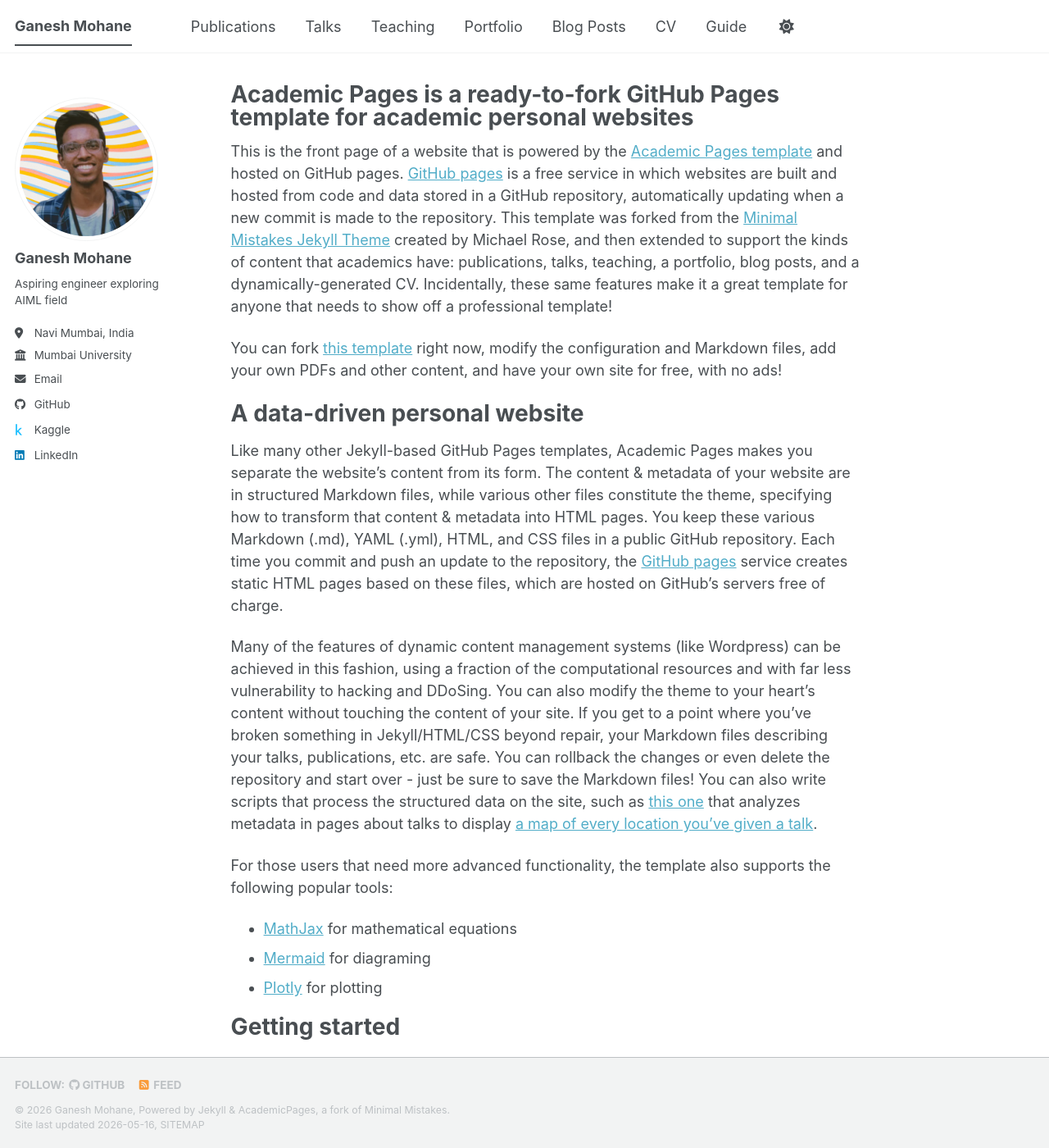
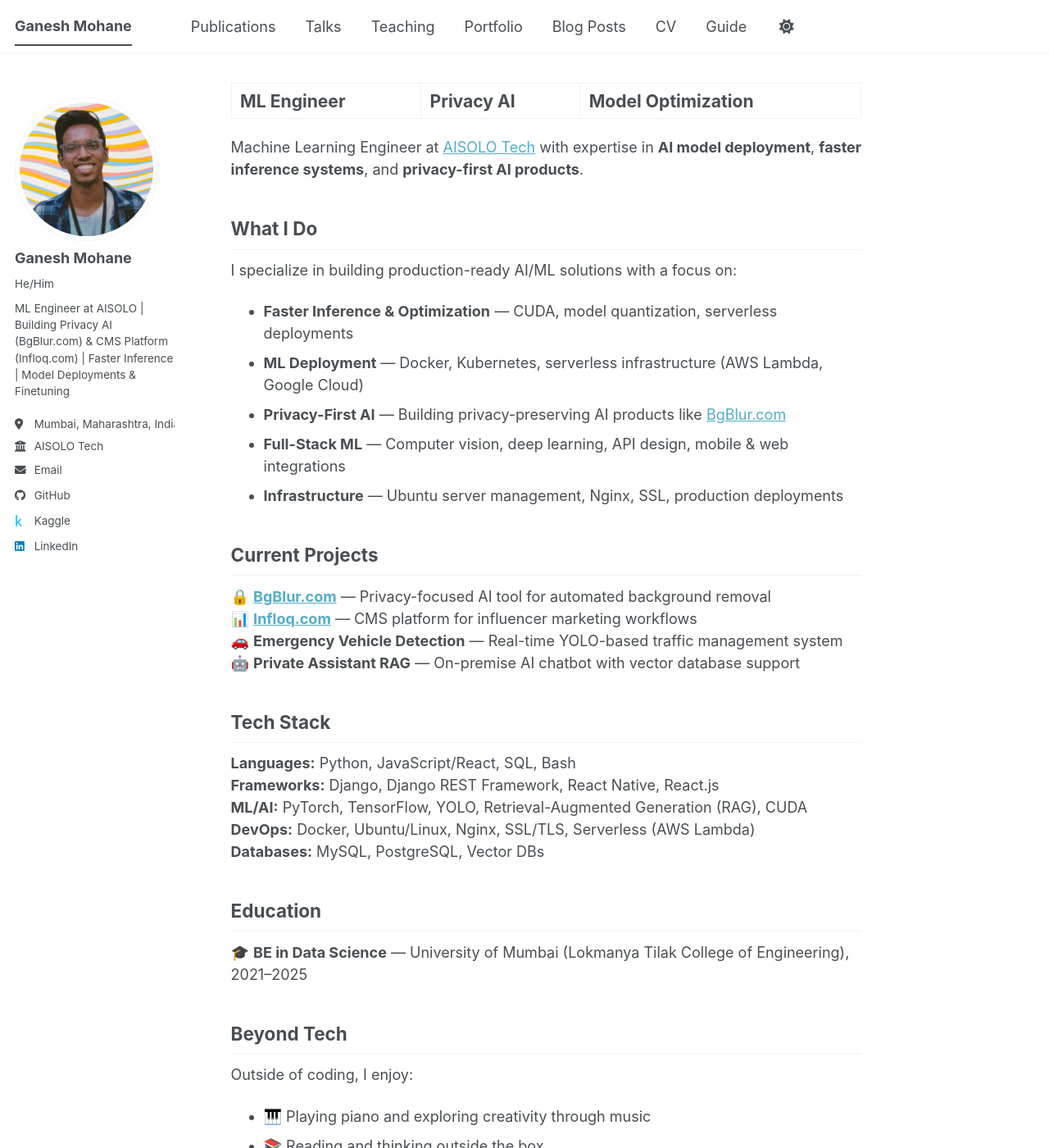
Before and after one commit to ganeshmohane/ganeshmohane.github.io, a Jekyll site: the page built from _pages/about.md, in a window 1280 px wide and 1400 px high. Shown: the whole window at 82% size. Built offline with Jekyll 4.4.1, drawn with Linux system fonts in a browser that asks for light colours; a script bundle is joined from its source files by our own code; library files that are not in the unit come from our copies; some of the changed text lies outside the part shown.

Commit message:
update about me

```diff
--- a/_config.yml
+++ b/_config.yml
@@ -12,7 +12,7 @@
 title                    : "Ganesh Mohane"
 title_separator          : "-"
 name                     : &name "Ganesh Mohane"
-description              : &description "Ganesh Mohane's academic portfolio"   # Update this with a general description of your site, this is the default if not overridden by a page
+description              : &description "ML Engineer at AISOLO | Building Privacy AI & ML Infrastructure"
 url                      : https://ganeshmohane.github.io # The base hostname & protocol for your site e.g. "https://[your GitHub username].github.io",
                                                            # or if you already have some other page hosted on Github then use "https://[your GitHub username].github.io/[Your Repo Name]"
 baseurl                  : "" # the subpath of your site, e.g. "/blog"
@@ -25,10 +25,10 @@
   # Biographic information
   avatar           : "profile.png"
   name             : "Ganesh Mohane"
-  pronouns         : # example: "she/her"
-  bio              : "Aspiring engineer exploring AIML field"
-  location         : "Navi Mumbai, India"
-  employer         : "Mumbai University"
+  pronouns         : "He/Him"
+  bio              : "ML Engineer at AISOLO | Building Privacy AI (BgBlur.com) & CMS Platform (Infloq.com) | Faster Inference | Model Deployments & Finetuning"
+  location         : "Mumbai, Maharashtra, India"
+  employer         : "AISOLO Tech"
   uri              : # URL
   email            : "ganeshmohane5@gmail.com"
 
--- a/_layouts/default.html
+++ b/_layouts/default.html
@@ -18,12 +18,14 @@
 
     {{ content }}
 
+    {% unless page.url == "/" %}
     <div class="page__footer">
       <footer>
         {% include footer/custom.html %}
         {% include footer.html %}
       </footer>
     </div>
+    {% endunless %}
 
     {% include scripts.html %}
 
--- a/_pages/about.md
+++ b/_pages/about.md
@@ -1,56 +1,52 @@
 ---
 permalink: /
-title: "Academic Pages is a ready-to-fork GitHub Pages template for academic personal websites"
+title: "ML Engineer | Privacy AI | Model Optimization"
 author_profile: true
 redirect_from:
   - /about/
   - /about.html
 ---
 
-This is the front page of a website that is powered by the [Academic Pages template](https://github.com/academicpages/academicpages.github.io) and hosted on GitHub pages. [GitHub pages](https://pages.github.com) is a free service in which websites are built and hosted from code and data stored in a GitHub repository, automatically updating when a new commit is made to the repository. This template was forked from the [Minimal Mistakes Jekyll Theme](https://mmistakes.github.io/minimal-mistakes/) created by Michael Rose, and then extended to support the kinds of content that academics have: publications, talks, teaching, a portfolio, blog posts, and a dynamically-generated CV. Incidentally, these same features make it a great template for anyone that needs to show off a professional template!
+Machine Learning Engineer at [AISOLO Tech](https://aisolo.com) with expertise in **AI model deployment**, **faster inference systems**, and **privacy-first AI products**.
 
- You can fork [this template](https://github.com/academicpages/academicpages.github.io) right now, modify the configuration and Markdown files, add your own PDFs and other content, and have your own site for free, with no ads!
+## What I Do
 
-A data-driven personal website
-======
-Like many other Jekyll-based GitHub Pages templates, Academic Pages makes you separate the website's content from its form. The content & metadata of your website are in structured Markdown files, while various other files constitute the theme, specifying how to transform that content & metadata into HTML pages. You keep these various Markdown (.md), YAML (.yml), HTML, and CSS files in a public GitHub repository. Each time you commit and push an update to the repository, the [GitHub pages](https://pages.github.com/) service creates static HTML pages based on these files, which are hosted on GitHub's servers free of charge.
+I specialize in building production-ready AI/ML solutions with a focus on:
 
-Many of the features of dynamic content management systems (like Wordpress) can be achieved in this fashion, using a fraction of the computational resources and with far less vulnerability to hacking and DDoSing. You can also modify the theme to your heart's content without touching the content of your site. If you get to a point where you've broken something in Jekyll/HTML/CSS beyond repair, your Markdown files describing your talks, publications, etc. are safe. You can rollback the changes or even delete the repository and start over - just be sure to save the Markdown files! You can also write scripts that process the structured data on the site, such as [this one](https://github.com/academicpages/academicpages.github.io/blob/master/talkmap.ipynb) that analyzes metadata in pages about talks to display [a map of every location you've given a talk](https://academicpages.github.io/talkmap.html).
+- **Faster Inference & Optimization** — CUDA, model quantization, serverless deployments
+- **ML Deployment** — Docker, Kubernetes, serverless infrastructure (AWS Lambda, Google Cloud)
+- **Privacy-First AI** — Building privacy-preserving AI products like [BgBlur.com](https://bgblur.com)
+- **Full-Stack ML** — Computer vision, deep learning, API design, mobile & web integrations
+- **Infrastructure** — Ubuntu server management, Nginx, SSL, production deployments
 
-For those users that need more advanced functionality, the template also supports the following popular tools:
-- [MathJax](https://www.mathjax.org/) for mathematical equations
-- [Mermaid](https://mermaid.js.org/) for diagraming
-- [Plotly](https://plotly.com/javascript/) for plotting
+## Current Projects
 
-Getting started
-======
-1. Register a GitHub account if you don't have one and confirm your e-mail (required!)
-1. Fork [this template](https://github.com/academicpages/academicpages.github.io) by clicking the "Use this template" button in the top right.
-1. Go to the repository's settings (rightmost item in the tabs that start with "Code", should be below "Unwatch"). Rename the repository "[your GitHub username].github.io", which will also be your website's URL.
-1. Set site-wide configuration and create content & metadata (see below -- also see [this set of diffs](https://archive.is/3TPas) showing what files were changed to set up [an example site](https://getorg-testacct.github.io) for a user with the username "getorg-testacct")
-1. Upload any files (like PDFs, .zip files, etc.) to the files/ directory. They will appear at https://[your GitHub username].github.io/files/example.pdf.
-1. Check status by going to the repository settings, in the "GitHub pages" section
+🔒 **[BgBlur.com](https://bgblur.com)** — Privacy-focused AI tool for automated background removal
+📊 **[Infloq.com](https://infloq.com)** — CMS platform for influencer marketing workflows
+🚗 **Emergency Vehicle Detection** — Real-time YOLO-based traffic management system
+🤖 **Private Assistant RAG** — On-premise AI chatbot with vector database support
 
-Site-wide configuration
-------
-The main configuration file for the site is in the base directory in [_config.yml](https://github.com/academicpages/academicpages.github.io/blob/master/_config.yml), which defines the content in the sidebars and other site-wide features. You will need to replace the default variables with ones about yourself and your site's github repository. The configuration file for the top menu is in [_data/navigation.yml](https://github.com/academicpages/academicpages.github.io/blob/master/_data/navigation.yml). For example, if you don't have a portfolio or blog posts, you can remove those items from that navigation.yml file to remove them from the header.
+## Tech Stack
 
-Create content & metadata
-------
-For site content, there is one Markdown file for each type of content, which are stored in directories like _publications, _talks, _posts, _teaching, or _pages. For example, each talk is a Markdown file in the [_talks directory](https://github.com/academicpages/academicpages.github.io/tree/master/_talks). At the top of each Markdown file is structured data in YAML about the talk, which the theme will parse to do lots of cool stuff. The same structured data about a talk is used to generate the list of talks on the [Talks page](https://academicpages.github.io/talks), each [individual page](https://academicpages.github.io/talks/2012-03-01-talk-1) for specific talks, the talks section for the [CV page](https://academicpages.github.io/cv), and the [map of places you've given a talk](https://academicpages.github.io/talkmap.html) (if you run this [python file](https://github.com/academicpages/academicpages.github.io/blob/master/talkmap.py) or [Jupyter notebook](https://github.com/academicpages/academicpages.github.io/blob/master/talkmap.ipynb), which creates the HTML for the map based on the contents of the _talks directory).
+**Languages:** Python, JavaScript/React, SQL, Bash
+**Frameworks:** Django, Django REST Framework, React Native, React.js
+**ML/AI:** PyTorch, TensorFlow, YOLO, Retrieval-Augmented Generation (RAG), CUDA
+**DevOps:** Docker, Ubuntu/Linux, Nginx, SSL/TLS, Serverless (AWS Lambda)
+**Databases:** MySQL, PostgreSQL, Vector DBs
 
-**Markdown generator**
+## Education
 
-The repository includes [a set of Jupyter notebooks](https://github.com/academicpages/academicpages.github.io/tree/master/markdown_generator
-) that converts a CSV containing structured data about talks or presentations into individual Markdown files that will be properly formatted for the Academic Pages template. The sample CSVs in that directory are the ones I used to create my own personal website at stuartgeiger.com. My usual workflow is that I keep a spreadsheet of my publications and talks, then run the code in these notebooks to generate the Markdown files, then commit and push them to the GitHub repository.
+🎓 **BE in Data Science** — University of Mumbai (Lokmanya Tilak College of Engineering), 2021–2025
 
-How to edit your site's GitHub repository
-------
-Many people use a git client to create files on their local computer and then push them to GitHub's servers. If you are not familiar with git, you can directly edit these configuration and Markdown files directly in the github.com interface. Navigate to a file (like [this one](https://github.com/academicpages/academicpages.github.io/blob/master/_talks/2012-03-01-talk-1.md) and click the pencil icon in the top right of the content preview (to the right of the "Raw | Blame | History" buttons). You can delete a file by clicking the trashcan icon to the right of the pencil icon. You can also create new files or upload files by navigating to a directory and clicking the "Create new file" or "Upload files" buttons.
+## Beyond Tech
 
-Example: editing a Markdown file for a talk
-![Editing a Markdown file for a talk](/images/editing-talk.png)
+Outside of coding, I enjoy:
+- 🎹 Playing piano and exploring creativity through music
+- 📚 Reading and thinking outside the box
+- 🌱 Contributing to social initiatives through volunteering
 
-For more info
-------
-More info about configuring Academic Pages can be found in [the guide](https://academicpages.github.io/markdown/), the [growing wiki](https://github.com/academicpages/academicpages.github.io/wiki), and you can always [ask a question on GitHub](https://github.com/academicpages/academicpages.github.io/discussions). The [guides for the Minimal Mistakes theme](https://mmistakes.github.io/minimal-mistakes/docs/configuration/) (which this theme was forked from) might also be helpful.
+---
+
+📍 **Mumbai, Maharashtra, India**
+📧 [ganeshmohane5@gmail.com](mailto:ganeshmohane5@gmail.com)
+🔗 [LinkedIn](https://linkedin.com/in/ganeshmohane) | [GitHub](https://github.com/ganeshmohane) | [Kaggle](https://kaggle.com/ganeshmohane)
```
Also changed, not shown: guide.txt (added, +161 -0 lines).
